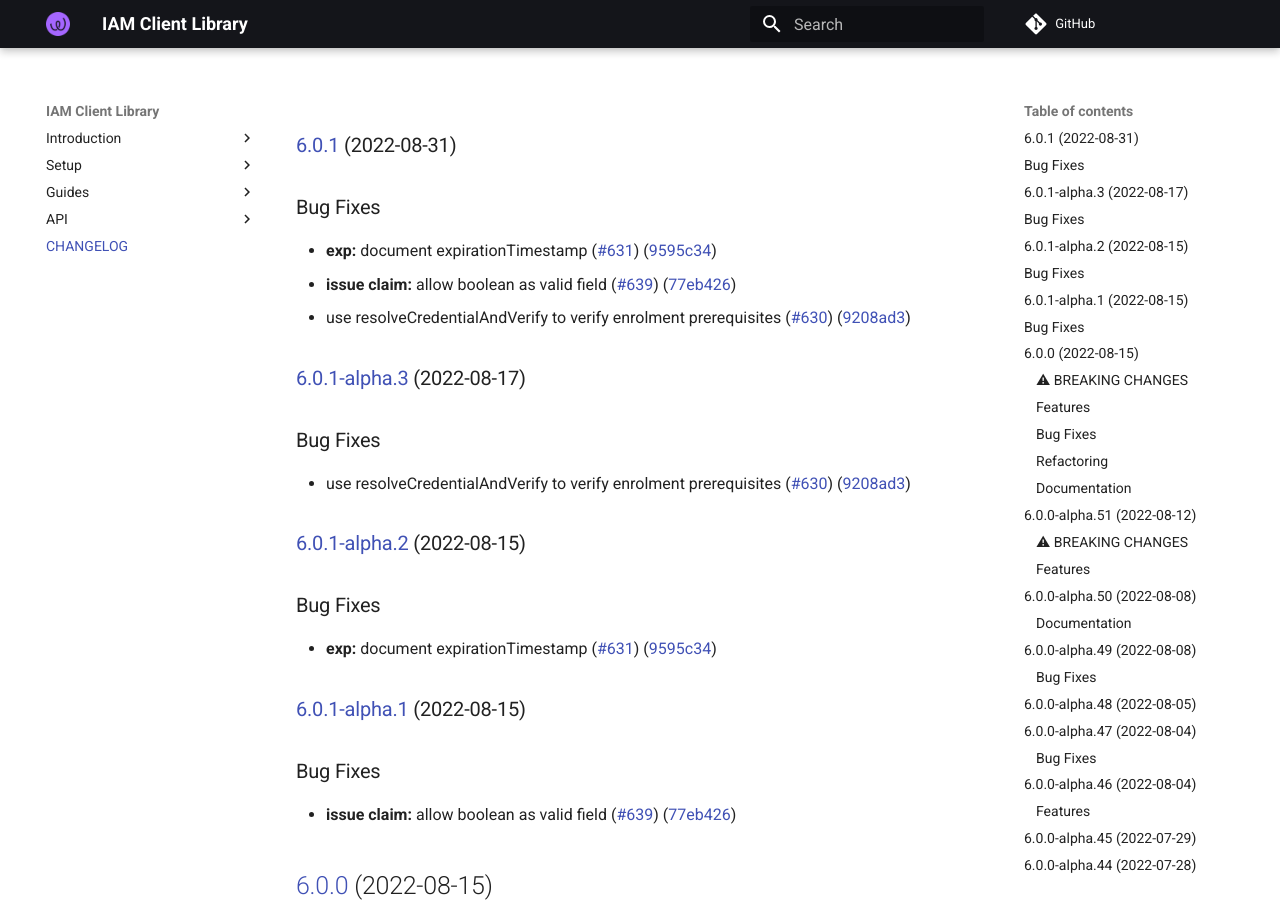
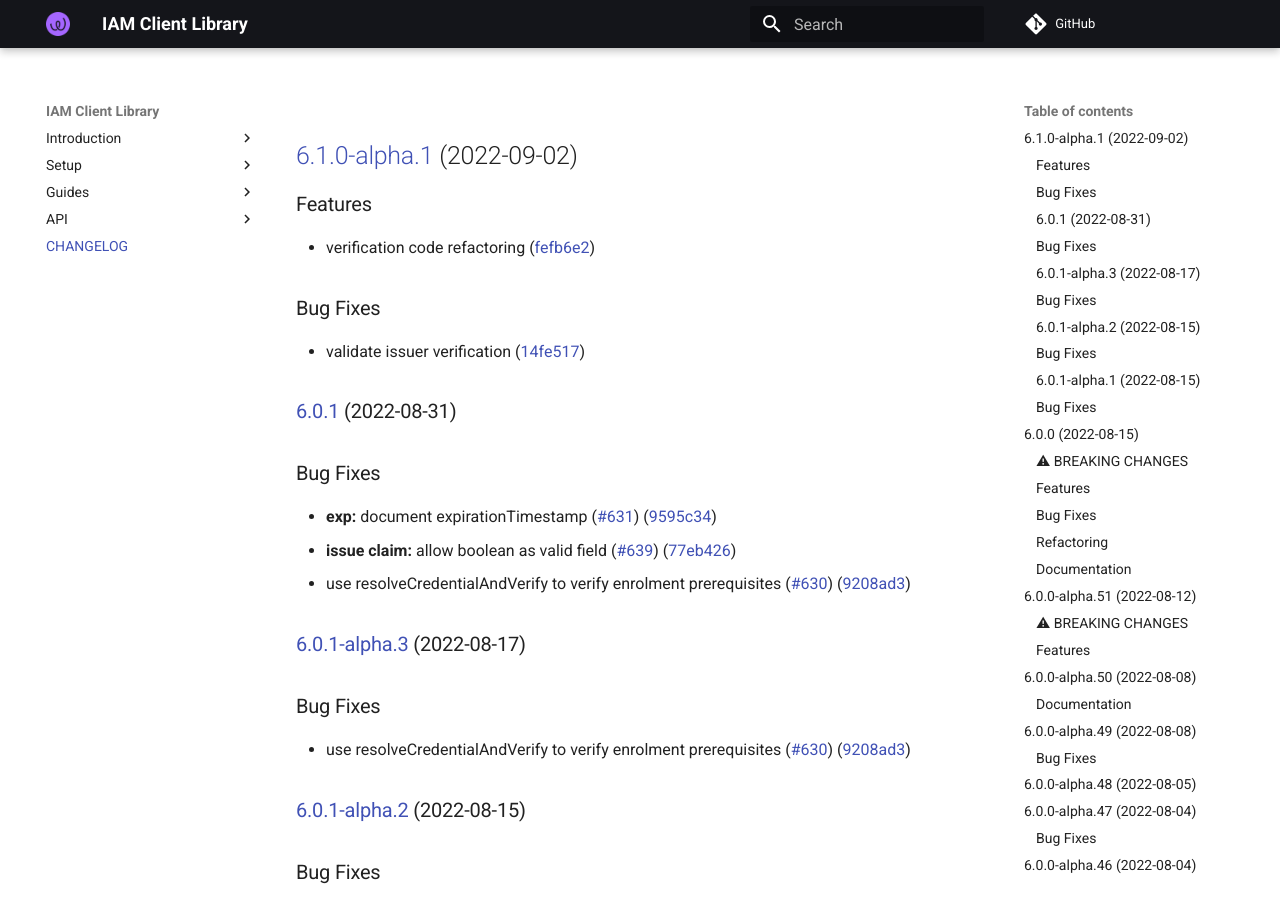
Before and after one commit to energywebfoundation/iam-client-lib, an MkDocs documentation site: the page built from docs/CHANGELOG.md, in a window 1280 px wide and 900 px high. Built offline with MkDocs 1.6.1 and Material for MkDocs 9.7.7, drawn with Linux system fonts in a browser that asks for light colours; comment, search, counter and statistics services are not loaded.

Commit message:
chore(release): 6.1.0-alpha.1 [skip ci]
## [6.1.0-alpha.1](https://github.com/energywebfoundation/iam-client-lib/compare/v6.0.1...v6.1.0-alpha.1) (2022-09-02)

### Features

* verification code refactoring ([fefb6e2](https://github.com/energywebfoundation/iam-client-lib/commit/fefb6e289b458d6989b8e6a2c10796c1d8228989))

### Bug Fixes

* validate issuer verification ([14fe517](https://github.com/energywebfoundation/iam-client-lib/commit/14fe51721f7b00c7972d1501f397b6fae74b4af0))

```diff
--- a/docs/CHANGELOG.md
+++ b/docs/CHANGELOG.md
@@ -1,3 +1,15 @@
+## [6.1.0-alpha.1](https://github.com/energywebfoundation/iam-client-lib/compare/v6.0.1...v6.1.0-alpha.1) (2022-09-02)
+
+
+### Features
+
+* verification code refactoring ([fefb6e2](https://github.com/energywebfoundation/iam-client-lib/commit/fefb6e289b458d6989b8e6a2c10796c1d8228989))
+
+
+### Bug Fixes
+
+* validate issuer verification ([14fe517](https://github.com/energywebfoundation/iam-client-lib/commit/14fe51721f7b00c7972d1501f397b6fae74b4af0))
+
 ### [6.0.1](https://github.com/energywebfoundation/iam-client-lib/compare/v6.0.0...v6.0.1) (2022-08-31)
 
 
--- a/package.json
+++ b/package.json
@@ -1,6 +1,6 @@
 {
   "name": "iam-client-lib",
-  "version": "6.0.1",
+  "version": "6.1.0-alpha.1",
   "description": "Library for Decentralized Identity and Access Management",
   "main": "dist/index.js",
   "module": "dist/index.esm.js",
```
